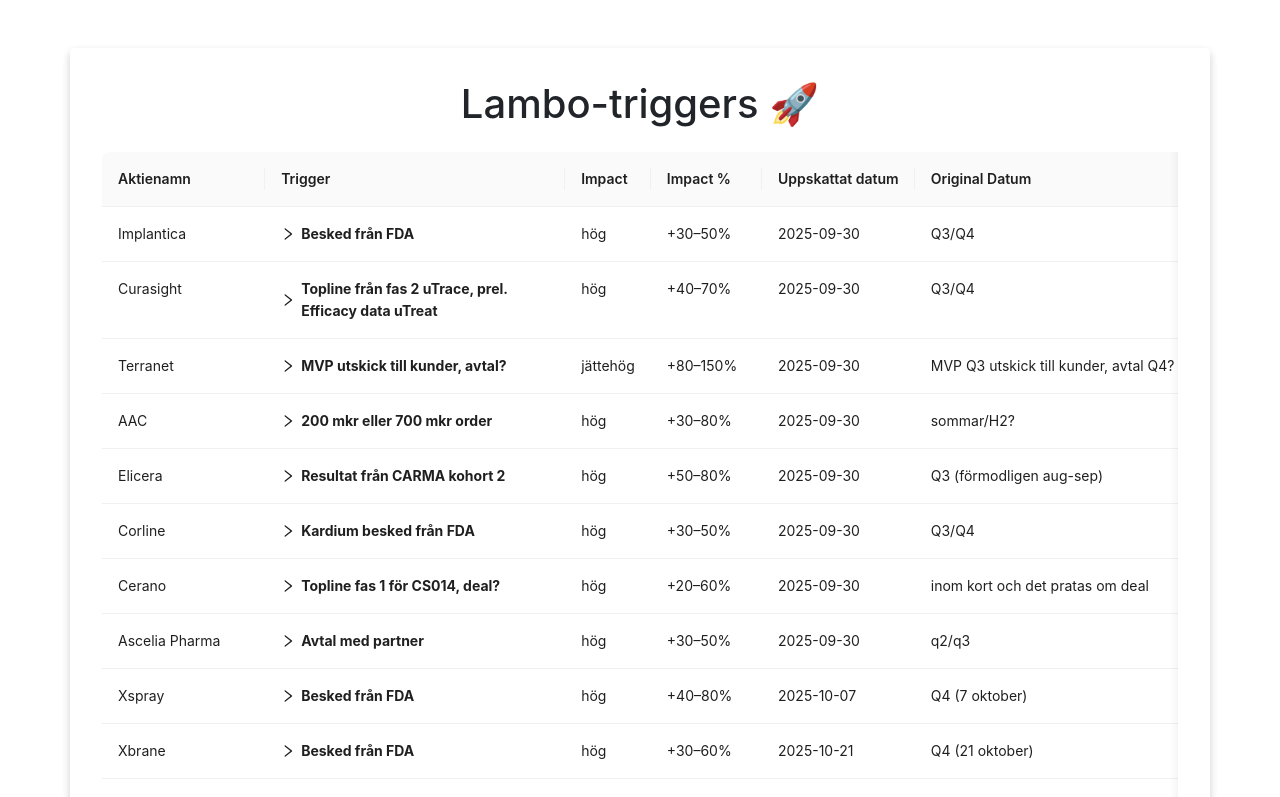
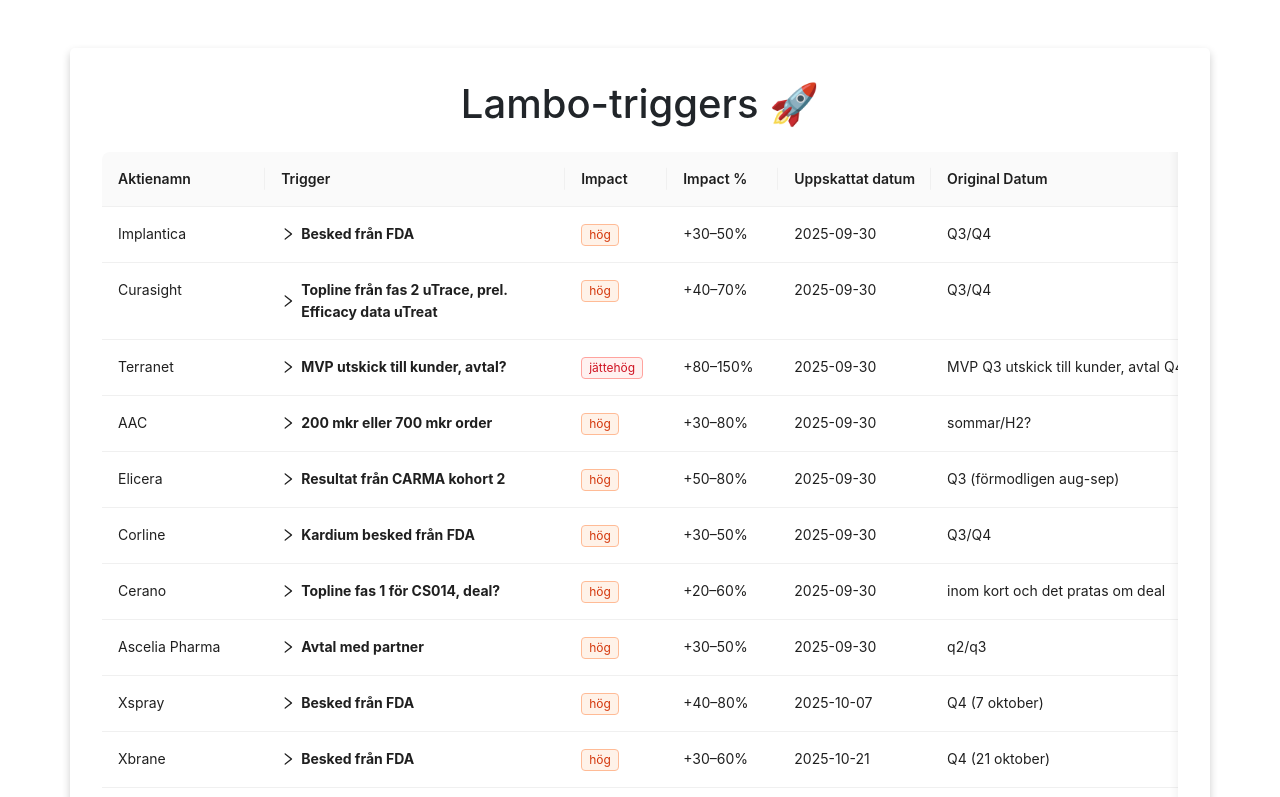
Before and after one commit to psykopotatis/lambo-triggers, a React (Create React App) app: page / in a window 1280 px wide. Shown: the top 797 px of the page. Built offline with nearby package versions, Linux system fonts and the light colour scheme; the HTML template or start-up script is replaced by a standard one.

Commit message:
Add colored Tags

```diff
--- a/src/App.js
+++ b/src/App.js
@@ -1,5 +1,5 @@
 import React, { useState, useEffect } from 'react';
-import { Table, ConfigProvider } from 'antd';
+import { Table, ConfigProvider, Tag } from 'antd';
 import { DownOutlined, RightOutlined } from '@ant-design/icons';
 import './App.css';
 import triggerData from './data';
@@ -55,6 +55,17 @@
       title: 'Impact',
       dataIndex: 'triggerImpact',
       key: 'triggerImpact',
+      render: (text) => {
+        let color = 'default';
+        if (text === 'hög') {
+          color = 'volcano';
+        } else if (text === 'jättehög') {
+          color = 'red';
+        } else if (text === 'medelhög') {
+          color = 'orange';
+        }
+        return <Tag color={color}>{text}</Tag>;
+      },
     },
     {
       title: 'Impact %',
```
